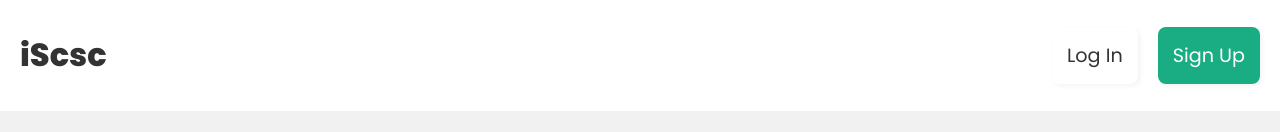
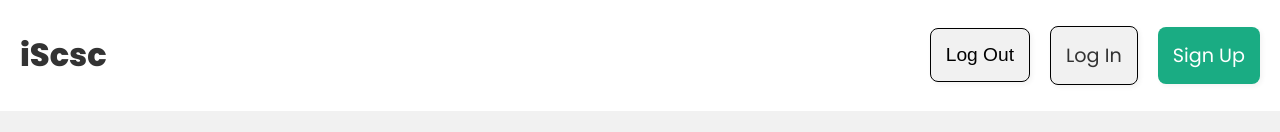
Before and after one commit to iScsc/iscsc.fr, a React (Create React App) app in the folder frontend/: page /blog in a window 1280 px wide. Shown: the top 132 px of the page. Built offline with nearby package versions, Linux system fonts and the light colour scheme; no server answers.

Commit message:
Add logout button to navbar

```diff
--- a/frontend/src/components/Navbar.js
+++ b/frontend/src/components/Navbar.js
@@ -1,6 +1,12 @@
 import { Link } from "react-router-dom";
+import { useLogout } from "../hooks/useLogout";
 
 const Navbar = () => {
+  const { logout } = useLogout();
+  const handleClick = () => {
+    logout();
+  };
+
   return (
     <header>
       <div className="container">
@@ -9,8 +15,15 @@ const Navbar = () => {
         </Link>
         <nav>
           <div>
-            <Link to="/login" className="nav-login">Log In</Link>
-            <Link to="/signup" className="nav-signup">Sign Up</Link>
+            <button onClick={handleClick} className="nav-logout">Log Out</button>
+          </div>
+          <div>
+            <Link to="/login" className="nav-login">
+              Log In
+            </Link>
+            <Link to="/signup" className="nav-signup">
+              Sign Up
+            </Link>
           </div>
         </nav>
       </div>
--- a/frontend/src/index.css
+++ b/frontend/src/index.css
@@ -36,16 +36,19 @@ nav {
   align-items: center;
 }
 
-nav a {
+nav a, nav button {
   margin-left: 20px;
   padding: 15px;
   box-shadow: 2px 2px 5px rgba(0, 0, 0, 0.05);
   border-radius: 8px;
   font-size: 1.2em;
+  background-color: var(--secondary);
+  border: 1px solid black;
 }
 
 .nav-signup {
   background-color: var(--primary);
+  border: none;
   color: #fff;
 }
 
```
